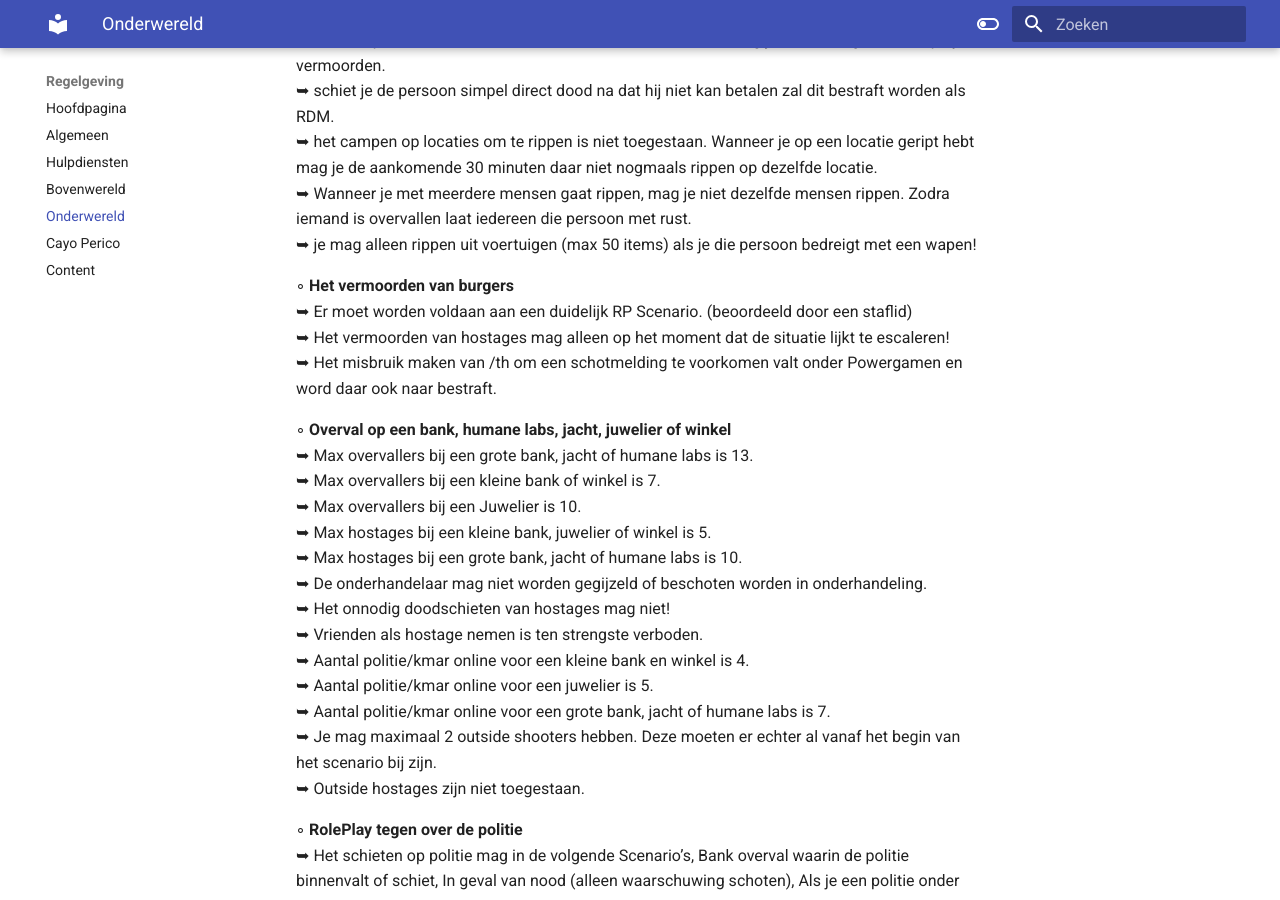
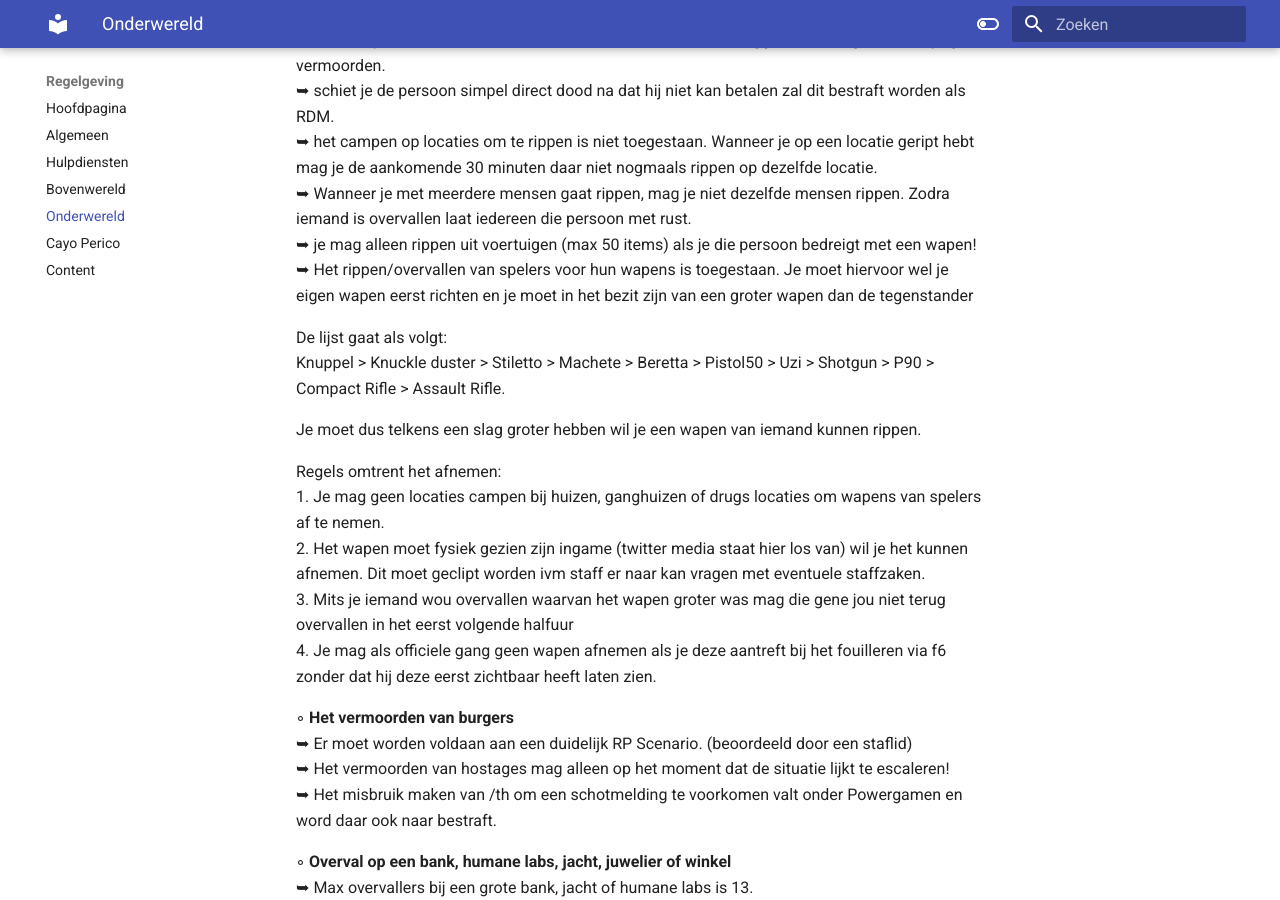
Before and after one commit to CappaWappa/Regels, an MkDocs documentation site: the page built from docs/onderwereld.md, in a window 1280 px wide and 900 px high, scrolled down 1186 px. Built offline with MkDocs 1.6.1 and Material for MkDocs 9.7.7, drawn with Linux system fonts in a browser that asks for light colours; comment, search, counter and statistics services are not loaded.

Commit message:
Update onderwereld.md

```diff
--- a/docs/onderwereld.md
+++ b/docs/onderwereld.md
@@ -39,6 +39,19 @@ Nieuwe spelers die de onderwereld induiken worden niet meer geacht als nieuwe sp
      ➥ het campen op locaties om te rippen is niet toegestaan. Wanneer je op een locatie geript hebt mag je de aankomende 30 minuten daar niet nogmaals rippen op dezelfde locatie. <br>
      ➥ Wanneer je met meerdere mensen gaat rippen, mag je niet dezelfde mensen rippen. Zodra iemand is overvallen laat iedereen die persoon met rust. <br>
      ➥ je mag alleen rippen uit voertuigen (max 50 items) als je die persoon bedreigt met een wapen!<br>
+     ➥ Het rippen/overvallen van spelers voor hun wapens is toegestaan. Je moet hiervoor wel je eigen wapen eerst richten en je moet in het bezit zijn van een groter wapen dan         de tegenstander
+
+De lijst gaat als volgt:</br>
+Knuppel > Knuckle duster > Stiletto > Machete > Beretta > Pistol50 > Uzi > Shotgun > P90 > Compact Rifle > Assault Rifle.</br>
+
+Je moet dus telkens een slag groter hebben wil je een wapen van iemand kunnen rippen.</br>
+
+Regels omtrent het afnemen: </br>
+1. Je mag geen locaties campen bij huizen, ganghuizen of drugs locaties om wapens van spelers af te nemen.</br>
+2.  Het wapen moet fysiek gezien zijn ingame (twitter media staat hier los van) wil je het kunnen afnemen. Dit moet geclipt worden ivm staff er naar kan vragen met eventuele staffzaken.</br>
+3. Mits je iemand wou overvallen waarvan het wapen groter was mag die gene jou niet terug overvallen in het eerst volgende halfuur</br>
+4. Je mag als officiele gang geen wapen afnemen als je deze aantreft bij het fouilleren via f6 zonder dat hij deze eerst zichtbaar heeft laten zien.</br>
+
 
 ◦ <b>Het vermoorden van burgers</b><br>
      ➥ Er moet worden voldaan aan een duidelijk RP Scenario. (beoordeeld door een staflid)<br>
```
